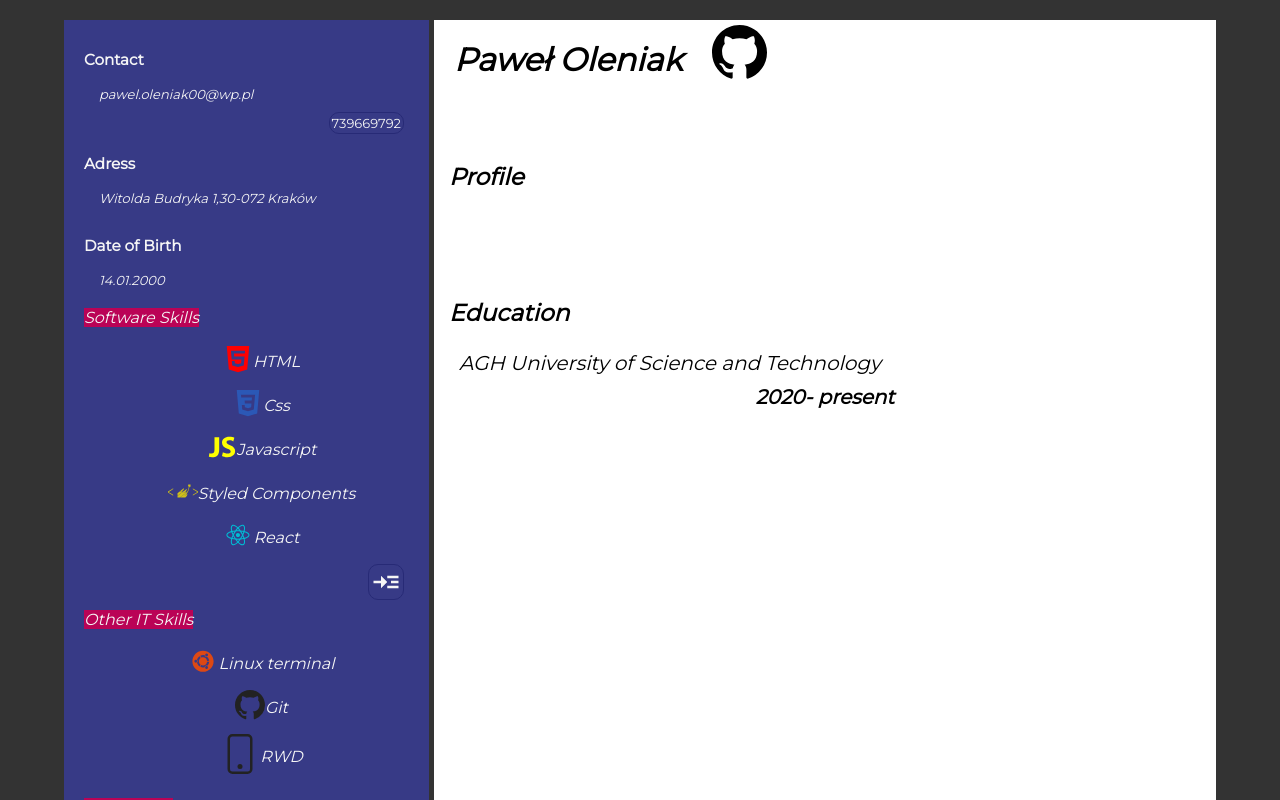
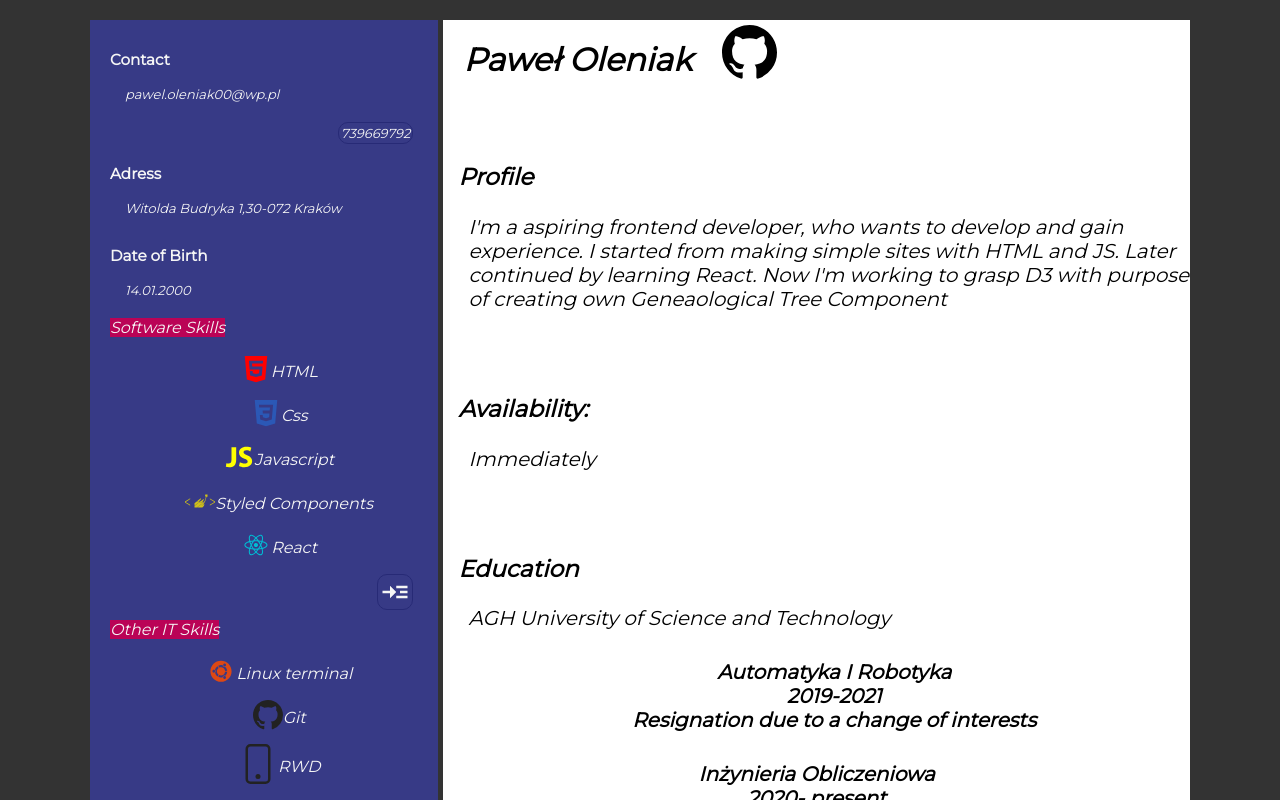
Before and after one commit to PawelOleniak/InstantCV, a React (Create React App) app: page / in a window 1280 px wide. Shown: the top 800 px of the page. Built offline with nearby package versions, Linux system fonts and the light colour scheme.

Commit message:
finished Introduction Component, added data

```diff
--- a/src/AppCss.js
+++ b/src/AppCss.js
@@ -18,7 +18,7 @@ export const MainContainer = styled.div`
   width: 90%;
   height: 95%;
   column-gap: 5px;
-
+  max-width: 1100px;
   > * {
     font-family: 'Montserrat', sans-serif;
     transition: 1s;
@@ -28,6 +28,7 @@ export const MainContainer = styled.div`
     background-color: #373a86;
   }
   > :nth-child(2) {
+    color: black;
     background-color: white;
   }
 `;
--- a/src/components/ParagraphElement/ParagraphElement.js
+++ b/src/components/ParagraphElement/ParagraphElement.js
@@ -6,7 +6,26 @@ const ParagraphElement = ({ elements, skillSection }) => {
     <Section skillSection={skillSection}>
       <h3>{el[0]}</h3>
       <span>{el[1]}</span>
-      {el[2] ? <span>{el[2]}</span> : null}
+      {el[2] ? (
+        skillSection ? (
+          <span>{el[2]}</span>
+        ) : (
+          <span>
+            {el[2][0]}
+            <br />
+            {el[2][1]}
+            <br />
+            {el[2][2]}
+          </span>
+        )
+      ) : null}
+      {el[3] ? (
+        <span>
+          {el[3][0]}
+          <br />
+          {el[3][1]}
+        </span>
+      ) : null}
     </Section>
   ));
   return <>{paragraph}</>;
--- a/src/components/ParagraphElement/ParagraphElementCss.js
+++ b/src/components/ParagraphElement/ParagraphElementCss.js
@@ -15,6 +15,14 @@ export const Section = styled.div`
   }
   > :nth-child(3) {
     text-align: center;
+    font-style: italic;
+    margin-top: ${({ skillSection }) => (skillSection ? '10px' : '20px')};
+    margin-left: ${({ skillSection }) => (skillSection ? '5px' : ' 35px')};
+    font-weight: ${({ skillSection }) => (skillSection ? '500' : ' 600')};
+  }
+  > :nth-child(4) {
+    text-align: center;
+    margin-top: ${({ skillSection }) => (skillSection ? '10px' : '30px')};
     font-weight: ${({ skillSection }) => (skillSection ? '500' : ' 1000')};
   }
 `;
--- a/src/data/index.js
+++ b/src/data/index.js
@@ -6,8 +6,17 @@ import { BsGithub, BsFillBootstrapFill, BsPhone } from 'react-icons/bs';
 import Flags from 'country-flag-icons/react/3x2';
 
 const Me = 'Paweł Oleniak';
-const introduction = ['Profile', ''];
-const education = ['Education', 'AGH University of Science and Technology', '2020- present'];
+const introduction = [
+  'Profile',
+  "I'm a aspiring frontend developer, who wants to develop and gain experience. I started from making simple sites with HTML and JS. Later continued by learning React. Now I'm working to grasp D3 with purpose of creating own Geneaological Tree Component",
+];
+const availability = ['Availability:', 'Immediately'];
+const education = [
+  'Education',
+  'AGH University of Science and Technology',
+  ['Automatyka I Robotyka', '2019-2021', 'Resignation due to a change of interests'],
+  ['Inżynieria Obliczeniowa', '2020- present'],
+];
 
 const React = ['React', <DiReact color={'#00bcd4'} />];
 const wellKnownSkills = [
@@ -64,4 +73,4 @@ export const personalData = [
   ['Adress', 'Witolda Budryka 1,30-072 Kraków'],
   ['Date of Birth', '14.01.2000'],
 ];
-export const introSection = [Me, introduction, education];
+export const introSection = [Me, introduction, availability, education];
--- a/src/sections/DetailSection/DetailSection.js
+++ b/src/sections/DetailSection/DetailSection.js
@@ -1,6 +1,5 @@
 import { DetailsElement } from 'components';
 import React from 'react';
-import ReactTooltip from 'react-tooltip';
 import { DetailsContainer, DetailsBox } from './DetailSectionCss';
 import { detailsElements, detailsHeaders } from 'data';
 const DetailSection = ({ refD }) => {
```
